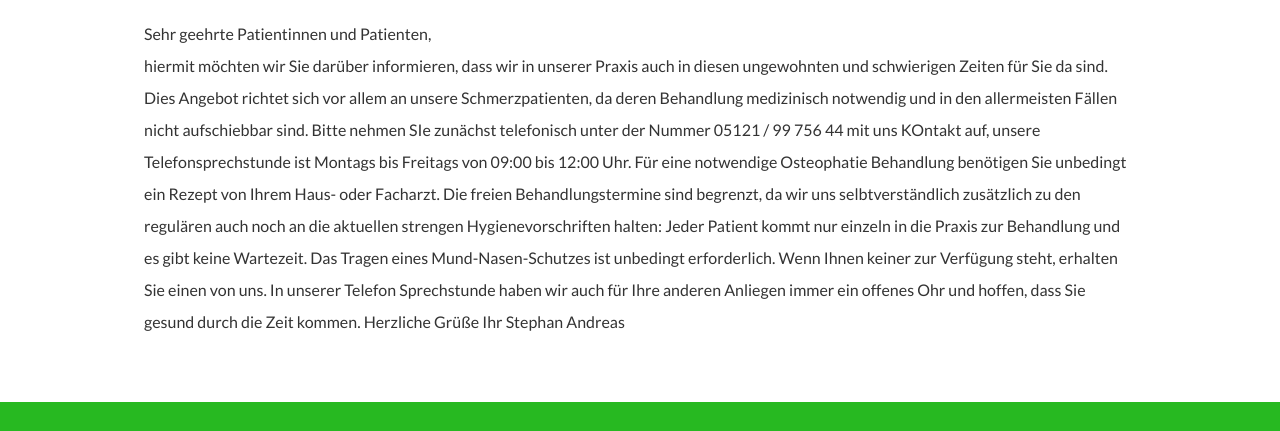
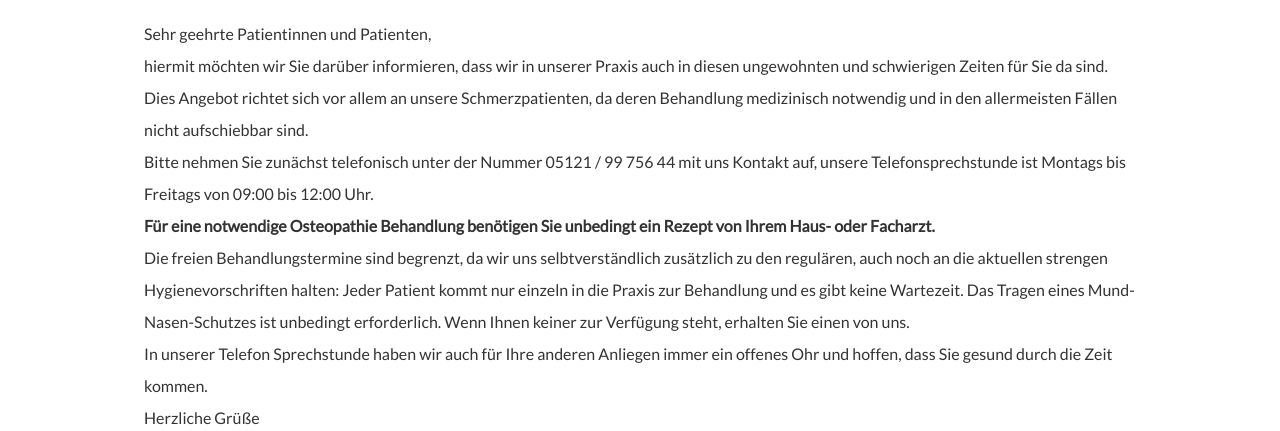
Before and after one commit to stephanandreas/stephanandreas.github.io, a plain HTML site: page aktuellehinweise.html in a window 1280 px wide. Shown: the part 634-1065 px from the top of the page. Drawn offline with nearby package versions, Linux system fonts and the light colour scheme.

Commit message:
Update aktuellehinweise.html

```diff
--- a/aktuellehinweise.html
+++ b/aktuellehinweise.html
@@ -43,18 +43,18 @@
 
         hiermit möchten wir Sie darüber informieren, dass wir in unserer Praxis auch in diesen ungewohnten und schwierigen Zeiten für Sie da sind.<br />
 
-        Dies Angebot richtet sich vor allem an unsere Schmerzpatienten, da deren Behandlung medizinisch notwendig und in den allermeisten Fällen nicht aufschiebbar sind.
+        Dies Angebot richtet sich vor allem an unsere Schmerzpatienten, da deren Behandlung medizinisch notwendig und in den allermeisten Fällen nicht aufschiebbar sind.<br />
 
-        Bitte nehmen SIe zunächst telefonisch unter der Nummer 05121 / 99 756 44 mit uns KOntakt auf, unsere Telefonsprechstunde ist Montags bis Freitags von 09:00 bis 12:00 Uhr.
+        Bitte nehmen Sie zunächst telefonisch unter der Nummer 05121 / 99 756 44 mit uns Kontakt auf, unsere Telefonsprechstunde ist Montags bis Freitags von 09:00 bis 12:00 Uhr.<br />
 
-        Für eine notwendige Osteophatie Behandlung benötigen Sie unbedingt ein Rezept von Ihrem Haus- oder Facharzt.
+        <b>Für eine notwendige Osteopathie Behandlung benötigen Sie unbedingt ein Rezept von Ihrem Haus- oder Facharzt.</b><br />
 
-        Die freien Behandlungstermine sind begrenzt, da wir uns selbtverständlich zusätzlich zu den regulären auch noch an die aktuellen strengen Hygienevorschriften halten: Jeder Patient kommt nur einzeln in die Praxis zur Behandlung und es gibt keine Wartezeit.
-        Das Tragen eines Mund-Nasen-Schutzes ist unbedingt erforderlich. Wenn Ihnen keiner zur Verfügung steht, erhalten Sie einen von uns.
+        Die freien Behandlungstermine sind begrenzt, da wir uns selbtverständlich zusätzlich zu den regulären, auch noch an die aktuellen strengen Hygienevorschriften halten: Jeder Patient kommt nur einzeln in die Praxis zur Behandlung und es gibt keine Wartezeit.
+        Das Tragen eines Mund-Nasen-Schutzes ist unbedingt erforderlich. Wenn Ihnen keiner zur Verfügung steht, erhalten Sie einen von uns.<br />
 
-        In unserer Telefon Sprechstunde haben wir auch für Ihre anderen Anliegen immer ein offenes Ohr und hoffen, dass Sie gesund durch die Zeit kommen.
+        In unserer Telefon Sprechstunde haben wir auch für Ihre anderen Anliegen immer ein offenes Ohr und hoffen, dass Sie gesund durch die Zeit kommen.<br />
 
-        Herzliche Grüße
+        Herzliche Grüße<br />
 
         Ihr Stephan Andreas
     </p>
```
